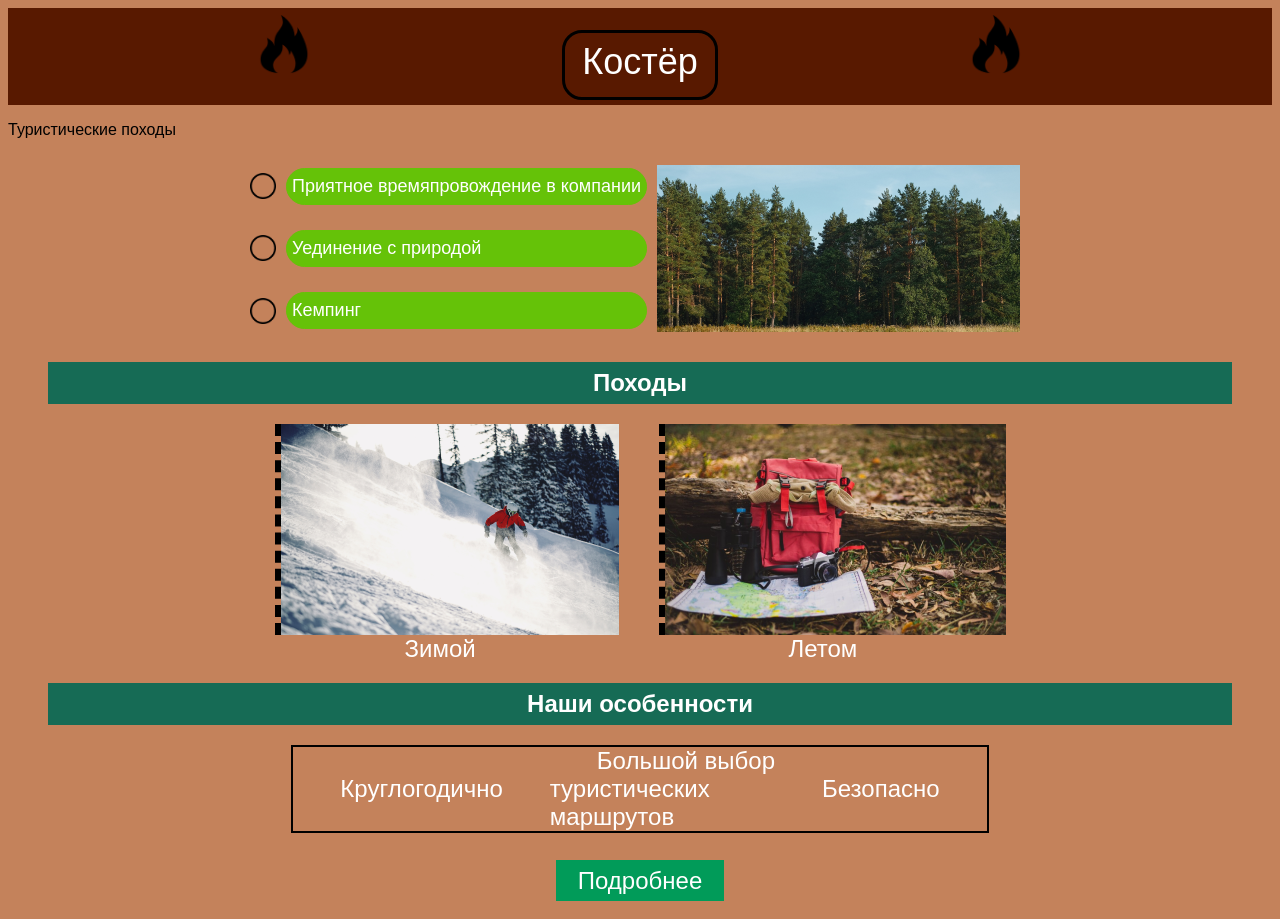
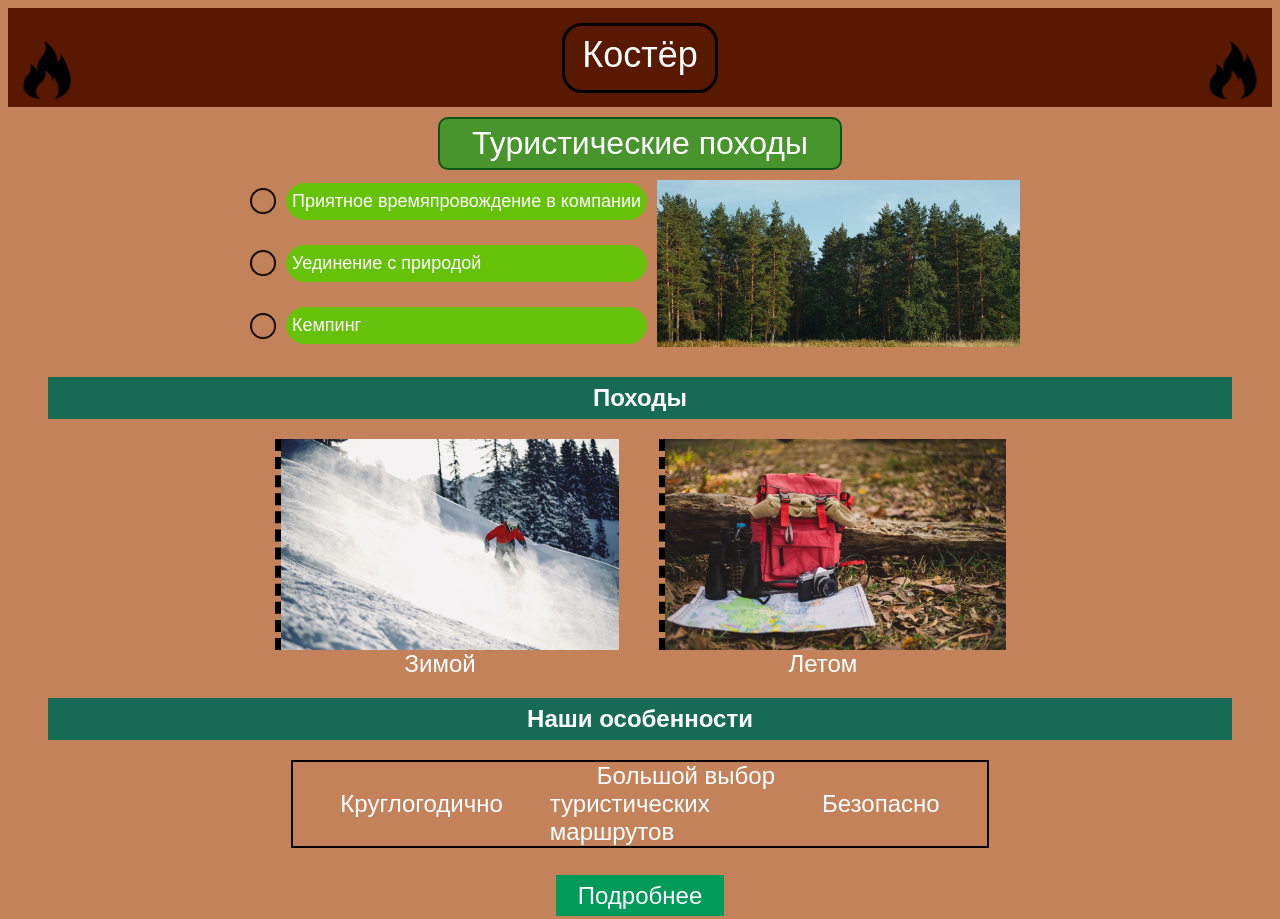
Before and after one commit to catsAreBallin/schoolHTMLProject, a plain HTML site: page index.html in a window 1280 px wide. Shown: the top 919 px of the page. Drawn offline with Linux system fonts and the light colour scheme.

Commit message:
Update style.css

```diff
--- a/style.css
+++ b/style.css
@@ -12,6 +12,14 @@ header img {
     margin-top: 6px;
 }
 
+.fire1 {
+    float: left;
+}
+
+.fire2 {
+    float: right;
+}
+
 header font {
     font-size: 36px;
     color: white;
@@ -23,7 +31,7 @@ header font {
 }
 
 header {
-    padding: 0px 11px 6px 11px;
+    padding: 10px 11px 15px 11px;
     text-align: center;
 }
 
@@ -38,14 +46,17 @@ footer {
     padding: 5px 0px 5px 10px;
 }
 
-h1 {
+.h1 {
     color: white;
     border: 2px #0F5315 solid;
     background-color: #48952D;
     border-radius: 10px;
     padding: 6px;
     text-align: center;
-    margin: 10px 208px 20px 208px;
+    font-size: 32px;
+    max-width: 388px;
+    margin: auto;
+    margin-top: 10px;
 }
 
 .tableImg {
@@ -67,6 +78,7 @@ table p {
 table {
     border-collapse: collapse;
     margin-left: 20px;
+    margin: auto;
 }
 
 td {
@@ -121,7 +133,3 @@ a {
     text-decoration: none;
     margin: 21px 0px 21px 0px;
 }
-
-table {
-    margin: auto;
-}
```
